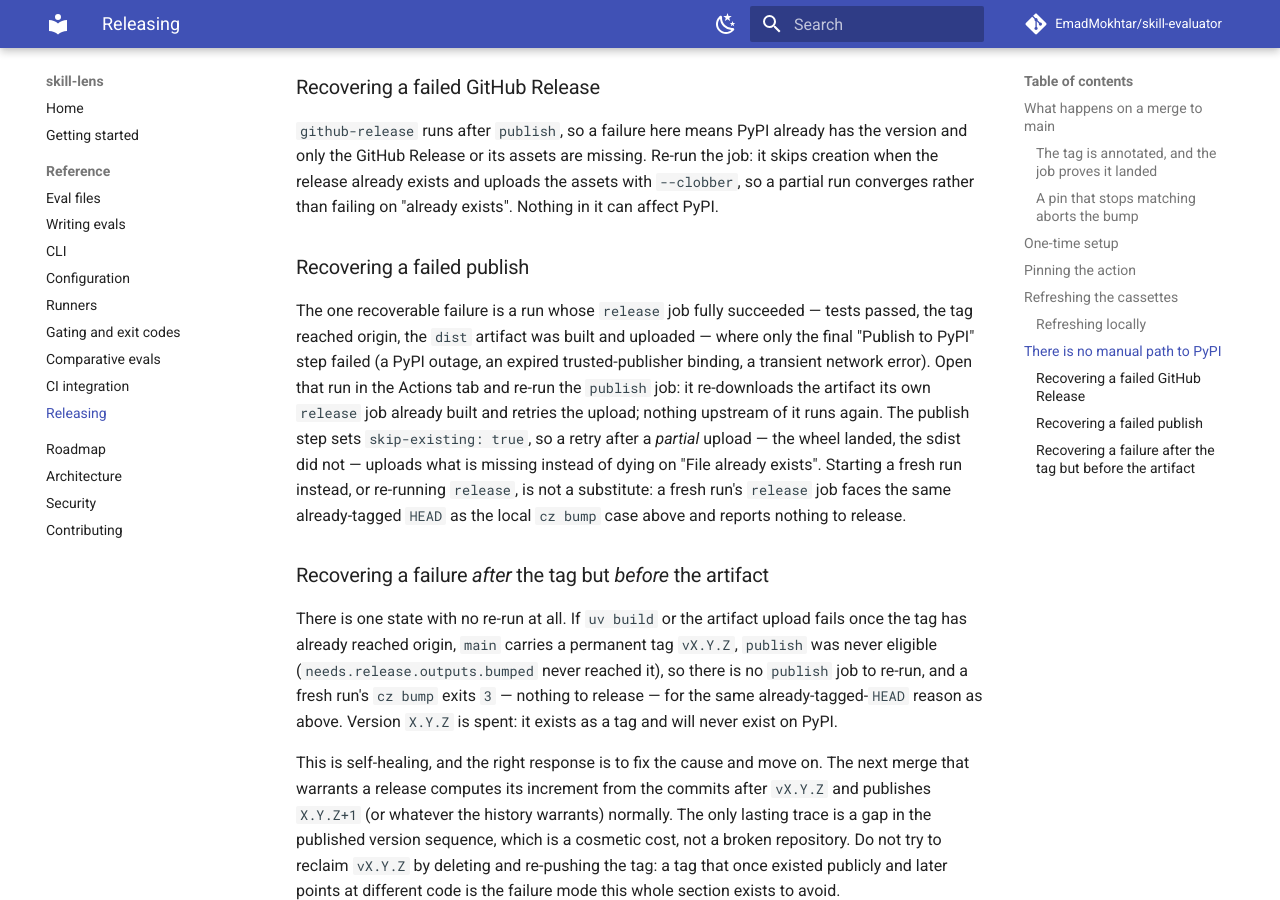
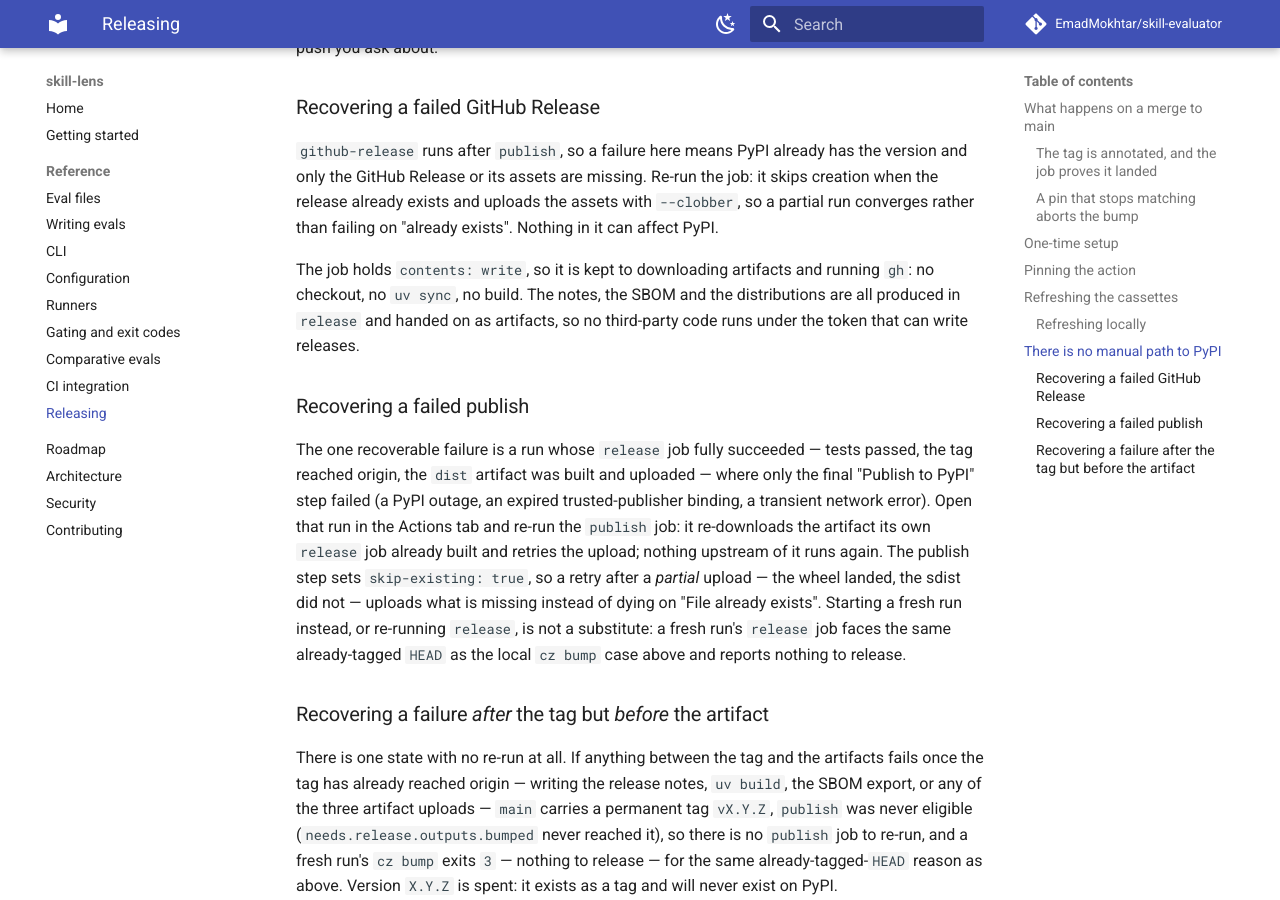
Before and after one commit to EmadMokhtar/skill-evaluator, an MkDocs documentation site: the page built from docs/releasing.md, in a window 1280 px wide and 900 px high, scrolled down 4933 px. Built offline with MkDocs 1.6.1 and Material for MkDocs 9.7.7, drawn with Linux system fonts in a browser that asks for light colours; comment, search, counter and statistics services are not loaded; some of the changed text lies outside the part shown.

Commit message:
ci: keep the privileged release job to downloads and gh, and fix review findings
github-release holds contents: write and previously checked out the
repository and ran uv sync to write the release notes, so a compromised
dependency or build hook would have executed under a token that can
write releases. The notes are now written in the release job, which
already has the checkout, the history and the tools, and handed on as an
artifact; github-release downloads three artifacts and runs gh, nothing
else.

Also from review: the docs build job needs pages: read, because
actions/configure-pages calls GET /repos/{owner}/{repo}/pages and fails
the job when refused (it only inherited that permission before); the
Dependabot actions group is limited to minor and patch bumps like the
Python one; the pinning test now also covers job-level `uses:` (reusable
workflows) and *.yaml workflow files; and the no-SBOM-in-dist test strips
shell quotes before checking the path.

Co-Authored-By: Claude Opus 5 <noreply@anthropic.com>

```diff
--- a/docs/releasing.md
+++ b/docs/releasing.md
@@ -9,9 +9,9 @@ publishes to PyPI. Nobody types a release command.
 | Job | Does | Runs when |
 | --- | --- | --- |
 | `verify` | ruff (including the `S` security rules), format check, the full offline suite, `uv audit` on the lockfile | every push to `main` |
-| `release` | `cz bump`, push the commit and its tag, verify the tag reached `origin`, `uv build`, upload the artifact | `verify` passed |
+| `release` | `cz bump`, push the commit and its tag, verify the tag reached `origin`, write the release notes, `uv build`, export the SBOM, upload the artifacts | `verify` passed |
 | `publish` | download the artifact, upload to PyPI with attestations | a version was actually cut |
-| `github-release` | create the GitHub Release for the tag with the changelog section as notes; attach the wheel, the sdist and the SBOM | `publish` succeeded |
+| `github-release` | download the three artifacts and hand them to `gh`: create the GitHub Release for the tag with the notes; attach the wheel, the sdist and the SBOM. No checkout, no install | `publish` succeeded |
 
 A merge whose commits do not warrant a release is a no-op: `cz bump` exits `21` or `3`, the
 job records "nothing to release" in its summary, and `publish` is skipped.
@@ -196,6 +196,11 @@ and only the GitHub Release or its assets are missing. Re-run the job: it skips
 when the release already exists and uploads the assets with `--clobber`, so a partial run
 converges rather than failing on "already exists". Nothing in it can affect PyPI.
 
+The job holds `contents: write`, so it is kept to downloading artifacts and running `gh`:
+no checkout, no `uv sync`, no build. The notes, the SBOM and the distributions are all
+produced in `release` and handed on as artifacts, so no third-party code runs under the
+token that can write releases.
+
 ### Recovering a failed publish
 
 The one recoverable failure is a run whose `release` job fully succeeded — tests passed, the tag
@@ -211,8 +216,9 @@ reports nothing to release.
 
 ### Recovering a failure *after* the tag but *before* the artifact
 
-There is one state with no re-run at all. If `uv build` or the artifact upload fails once the
-tag has already reached origin, `main` carries a permanent tag `vX.Y.Z`, `publish` was never
+There is one state with no re-run at all. If anything between the tag and the artifacts
+fails once the tag has already reached origin — writing the release notes, `uv build`, the
+SBOM export, or any of the three artifact uploads — `main` carries a permanent tag `vX.Y.Z`, `publish` was never
 eligible (`needs.release.outputs.bumped` never reached it), so there is no `publish` job to
 re-run, and a fresh run's `cz bump` exits `3` — nothing to release — for the same
 already-tagged-`HEAD` reason as above. Version `X.Y.Z` is spent: it exists as a tag and will
```
Also changed, not shown: ARCHITECTURE.md (+8 -1 lines), CLAUDE.md (+5 -1 lines), docs/security.md (+4 -2 lines), 5 other files.
